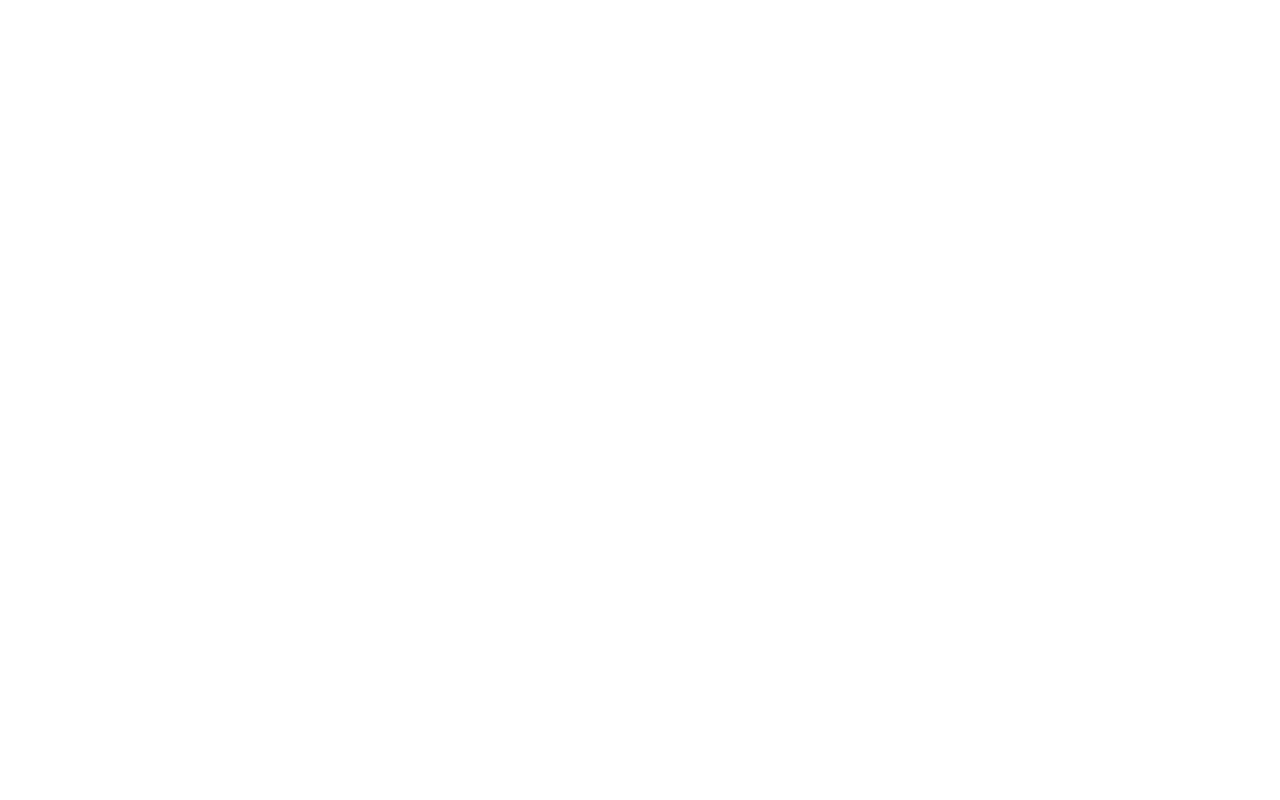
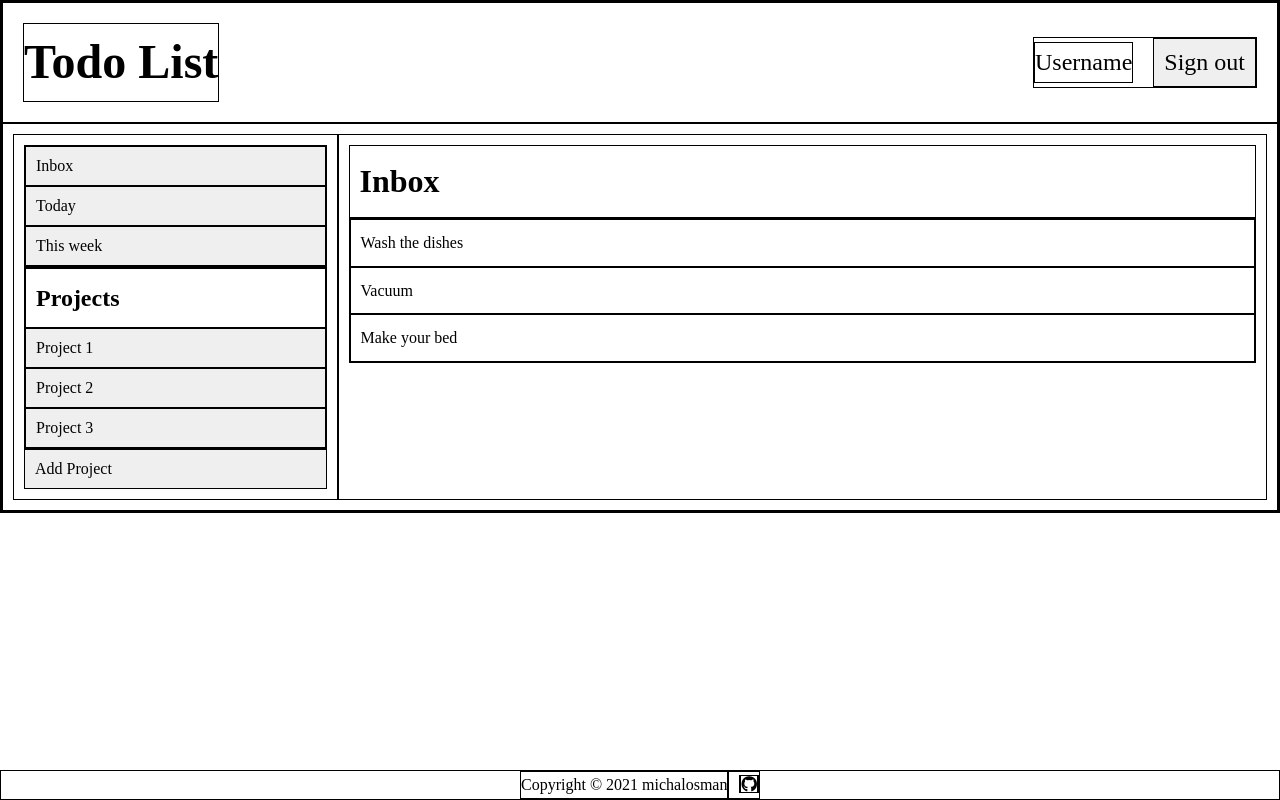
Before and after one commit to mr-Bones3108/to-do-list-js, a website built with webpack: page dist/index.html in a window 1280 px wide. Built offline with nearby package versions, Linux system fonts and the light colour scheme.

Commit message:
Finish basic structure

```diff
--- a/dist/index.html
+++ b/dist/index.html
@@ -4,9 +4,52 @@
     <meta charset="UTF-8">
     <meta name="viewport" content="width=device-width, initial-scale=1.0">
     <title>ToDo List WebApp</title>
+    <link rel="stylesheet" href="style.css" />
+    <script
+      src="https://kit.fontawesome.com/4c536a6bd5.js"
+      crossorigin="anonymous"
+    ></script>
 </head>
 <body>
-    <div id="content"></div>
+    <body>
+        <header class="header">
+          <h1 class="logo">Todo List</h1>
+          <div class="user-panel">
+            <p class="user-name">Username</p>
+            <button class="button-sign-out">Sign out</button>
+          </div>
+        </header>
+        <main class="main">
+          <nav class="nav">
+            <div class="default-projects">
+              <button class="button-project">Inbox</button>
+              <button class="button-project">Today</button>
+              <button class="button-project">This week</button>
+            </div>
+            <div class="user-projects">
+              <h1>Projects</h1>
+              <button class="button-project">Project 1</button>
+          <button class="button-project">Project 2</button>
+          <button class="button-project">Project 3</button>
+            </div>
+            <button class="button-add-project">Add Project</button>
+          </nav>
+          <div class="project-preview">
+            <h1>Inbox</h1>
+            <div class="tasks-list">
+              <div class="task">Wash the dishes</div>
+              <div class="task">Vacuum</div>
+              <div class="task">Make your bed</div>
+            </div>
+          </div>
+        </main>
+        <footer class="footer">
+          <p class="copyright">Copyright © 2021 michalosman</p>
+          <a href="https://github.com/michalosman" class="github-link">
+            <i class="github-icon fab fa-github"></i
+          ></a>
+        </footer>
+      </body>
     <script src="main.js"></script>
 </body>
 </html>
--- /dev/null
+++ b/dist/style.css
@@ -0,0 +1,113 @@
+:root {
+    --font: #fff;
+    --background: #fff;
+    --header-background: #fff;
+    --nav-background: #fff;
+    --main-background: #fff;
+    --footer-background: #fff
+  }
+
+  *,
+  *::after,
+  *::before {
+    box-sizing: border-box;
+    padding: 0;
+    margin: 0;
+    border: 1px solid black;
+  }
+
+  html {
+    font-size: 62.5%;
+    line-height: 1.6;
+  }
+
+  body {
+    font-size: 1.6rem;
+  }
+
+  header {
+    font-size: 2.4rem;
+  }
+
+  button {
+    display: block;
+    color: inherit;
+    font-family: inherit;
+    font-size: inherit;
+    /* border: none; */
+    outline: none;
+    cursor: pointer;
+    padding: 1rem;
+  }
+
+  .header {
+    display: flex;
+    align-items: center;
+    justify-content: space-between;
+    padding: 2rem;
+  }
+
+  .user-panel {
+    display: flex;
+    align-items: center;
+    justify-content: center;
+  }
+
+  .user-name {
+    margin-right: 2rem;
+  }
+
+  /* Main */
+
+  .main {
+    display: flex;
+    padding: 1rem;
+  }
+
+  .nav {
+    padding: 1rem;
+    flex: 1;
+  }
+
+  .nav button {
+    width: 100%;
+    text-align: left;
+  }
+
+  .default-project {
+    padding: 1rem;
+  }
+
+  .user-projects h1 {
+    padding: 1rem;
+  }
+
+  .project-preview {
+    flex: 3;
+    padding: 1rem;
+  }
+
+  .project-preview h1 {
+    padding: 1rem;
+  }
+
+  .task {
+    padding: 1rem;
+  }
+
+  /* Footer */
+
+  .footer {
+    position: absolute;
+    bottom: 0;
+    left: 0;
+    display: flex;
+    align-items: center;
+    justify-content: center;
+    width: 100%;
+  }
+
+  .fab {
+    margin-left: 1rem;
+    color: black;
+  }
```
